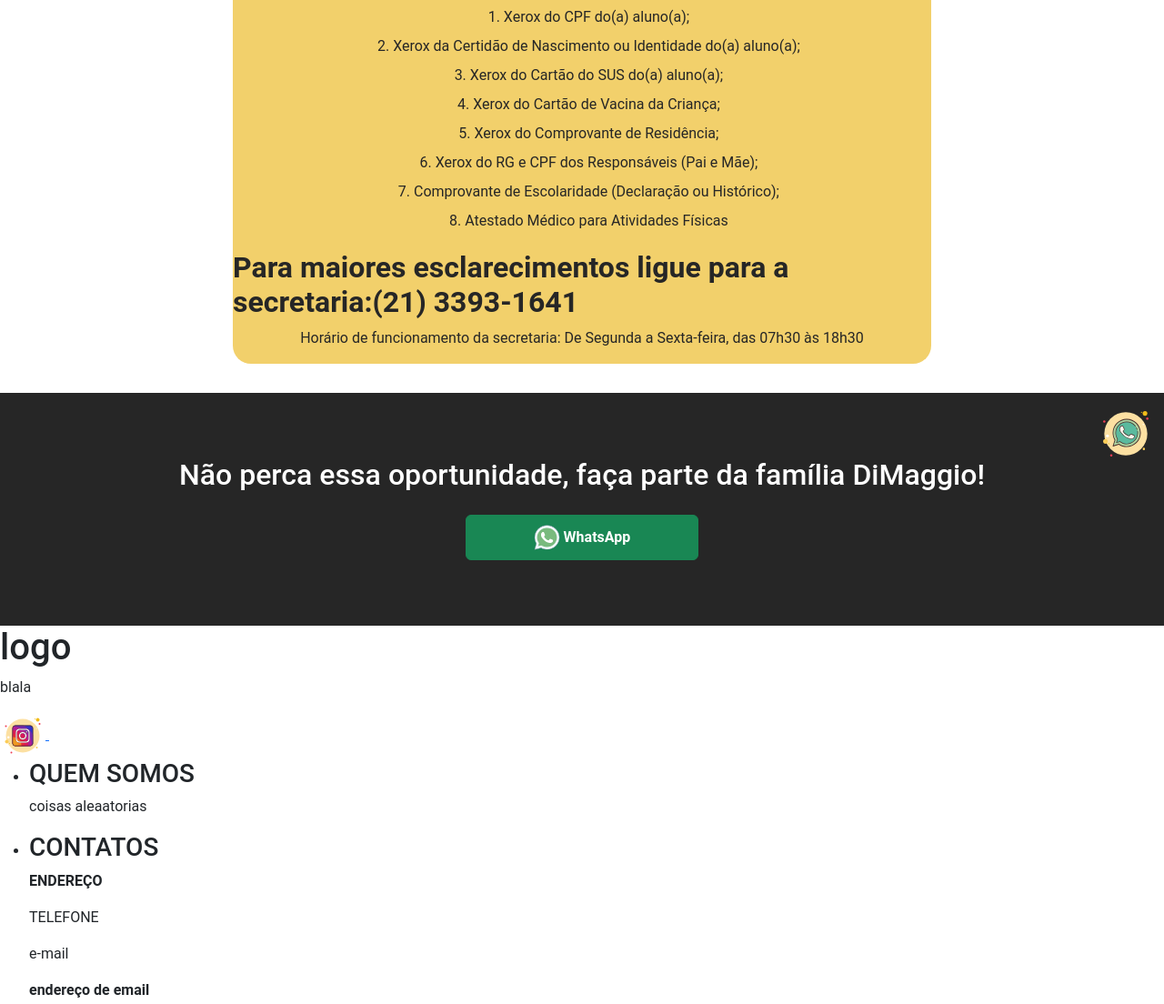
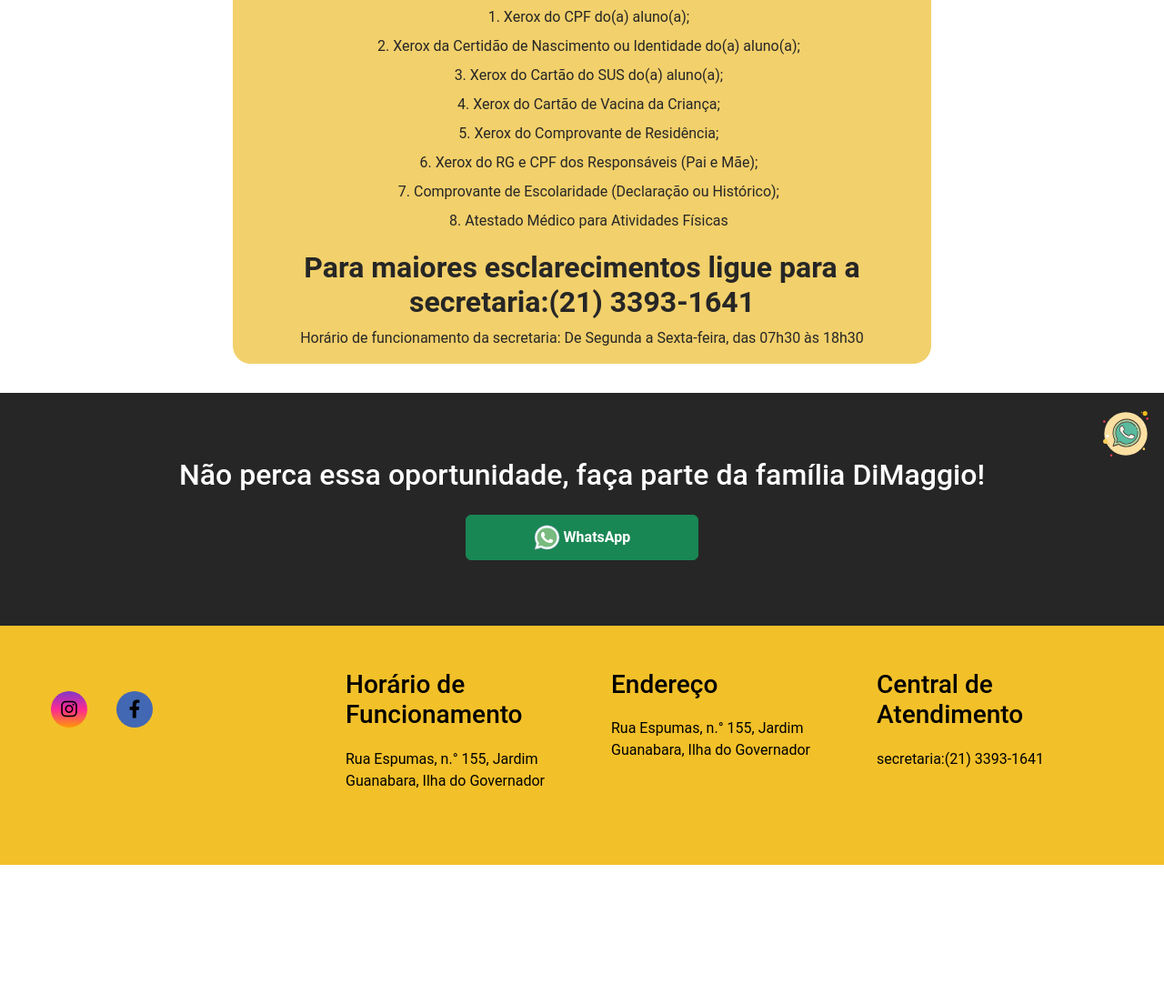
Before and after one commit to Wellington-lopes/DiMaggio, a plain HTML site: page matricula.html in a window 1280 px wide. Shown: the part 281-1385 px from the top of the page at 91% size. After the commit the page ends 1232 px from the top, so only its background shows below. Drawn offline with nearby package versions, Linux system fonts and the light colour scheme.

Commit message:
Add files via upload

```diff
--- a/matricula.html
+++ b/matricula.html
@@ -6,6 +6,8 @@
   <title>Matrícula</title>
   <link rel="stylesheet" href="./style/matricula.css">
   <link rel="shortcut icon" href="./assets/logo.png" type="image/x-icon">
+  <link rel="stylesheet" href="https://cdnjs.cloudflare.com/ajax/libs/font-awesome/6.2.1/css/all.min.css" integrity="sha512-MV7K8+y+gLIBoVD59lQIYicR65iaqukzvf/nwasF0nqhPay5w/9lJmVM2hMDcnK1OnMGCdVK+iQrJ7lzPJQd1w==" crossorigin="anonymous" referrerpolicy="no-referrer" />
+
   <link href="https://cdn.jsdelivr.net/npm/bootstrap@5.3.2/dist/css/bootstrap.min.css" rel="stylesheet" integrity="sha384-T3c6CoIi6uLrA9TneNEoa7RxnatzjcDSCmG1MXxSR1GAsXEV/Dwwykc2MPK8M2HN" crossorigin="anonymous">
 </head>
 
@@ -17,7 +19,7 @@
       <a class="ahover" href="./index.html"><p>Segmentos</p></a>
       <a class="ahover" href=""><p>Sobre</p></a>
       <a class="ahover" href="./matricula.html"><p>Matrícula</p></a>
-      <a class="ahover" href=""><p>Contato</p></a>
+      <a class="ahover" href="#footer_content"><p>Contato</p></a>
 
     </div>
   </header>
@@ -37,7 +39,7 @@
 
       </ol>
 
-        <div id="secretaria">
+        <div id="infos">
 
           <h2><b>Para maiores esclarecimentos ligue para a secretaria:(21) 3393-1641</b></h2>
           <p>Horário de funcionamento da secretaria: De Segunda a Sexta-feira, das 07h30 às 18h30</p>
@@ -67,43 +69,50 @@
   <footer>
     <div id="footer_content">
       <div id="footer_contacts">
-        <h1>logo</h1>
-        <p>blala</p>
 
-        <div id="social_media">
-          <a href="#" class="footer_link" id="instagram">
-            <img src="assets/icons-instagram.svg" alt="instagram">
+
+          <div id="footer_social_media">
+              <a href="https://www.instagram.com/cedimaggio/" class="footer-link" id="instagram">
+                  <i class="fa-brands fa-instagram"></i>
               </a>
 
-          <a href="#" class="footer_link" id="facebook">
-            <img src="assets/icons-facebook.svg" alt="">
+              <a href="https://www.facebook.com/dimaggiocentroeducacional" class="footer-link" id="facebook">
+                  <i class="fa-brands fa-facebook-f"></i>
               </a>
+
+
           </div>
       </div>
+
       <ul class="footer-list">
           <li>
-          <h3>QUEM SOMOS</h3>
-          <p>coisas aleaatorias</p>
+              <h3>Horário de Funcionamento</h3>
+          </li>
+          <li>
+              <p>Rua Espumas, n.° 155, Jardim Guanabara, Ilha do Governador
+              </p>
           </li>
 
       </ul>
-
       <ul class="footer-list">
         <li>
-          <h3>CONTATOS </h3>
-          <p><B>ENDEREÇO</B></p>
-          <P>TELEFONE</P>
-          <P>e-mail</P>
-          <p><b>endereço de email</b></p>
+            <h3>Endereço</h3>
+        </li>
+        <li>
+            <p>Rua Espumas, n.° 155, Jardim Guanabara, Ilha do Governador
+            </p>
         </li>
 
     </ul>
+      <ul class="footer-list">
+          <li>
+              <h3>Central de Atendimento</h3>
+          </li>
+          <li>
+              <p> secretaria:(21) 3393-1641</p>
+          </li>
 
-
-
-
-
-
+      </ul>
 
 
     </div>
--- a/style/matricula.css
+++ b/style/matricula.css
@@ -162,6 +162,79 @@ a {
 }
 
 
+footer {
+  width: 100%;
+  color: var(--color-black);
+}
+
+.footer-link {
+  text-decoration: none;
+}
+
+#footer_content {
+  background-color: var(--color-secondary);
+  display: grid;
+  grid-template-columns: repeat(4, 1fr);
+  padding: 3rem 3.5rem;
+}
+
+#footer_contacts h1 {
+  margin-bottom: 0.75rem;
+}
+
+#footer_social_media {
+  display: flex;
+  gap: 2rem;
+  margin-top: 1.5rem;
+}
+
+#footer_social_media .footer-link {
+  display: flex;
+  align-items: center;
+  justify-content: center;
+  height: 2.5rem;
+  width: 2.5rem;
+  color: var(--color-neutral-40);
+  border-radius: 50%;
+  transition: all 0.4s;
+}
+
+#footer_social_media .footer-link i {
+  font-size: 1.25rem;
+}
+
+#footer_social_media .footer-link:hover {
+  opacity: 0.8;
+}
+
+#instagram {
+  background: linear-gradient(#7f37c9, #ff2992, #ff9807);
+}
+
+#facebook {
+  background-color: #4267b3;
+}
+
+#whatsapp {
+  background-color: #25d366;
+}
+
+.footer-list {
+  display: flex;
+  flex-direction: column;
+  gap: 0.75rem;
+  list-style: none;
+}
+
+.footer-list .footer-link {
+  color: var(--color-neutral-30);
+  transition: all 0.4s;
+}
+
+.footer-list .footer-link:hover {
+  color: #7f37c9;
+}
+
 
 
 
@@ -187,10 +260,14 @@ ol {
   line-height: 2rem;
 }
 
-#secretaria {
+#infos {
   display: flex;
   align-items: center;
+  justify-content: center;
   flex-direction: column;
+}
+#doc #infos h2 {
+  text-align: center;
 }
 
 .button-contato{
--- a/style/style.css
+++ b/style/style.css
@@ -254,11 +254,9 @@ h1 {
 }
 
 
-
 footer {
-  margin-top: 1px;
   width: 100%;
-  color: var(--color-white);
+  color: var(--color-black);
 }
 
 .footer-link {
@@ -268,37 +266,49 @@ footer {
 #footer_content {
   background-color: var(--color-secondary);
   display: grid;
-  grid-template-columns: repeat(3, 1fr);
+  grid-template-columns: repeat(4, 1fr);
   padding: 3rem 3.5rem;
 }
 
-#footer_content {
+#footer_contacts h1 {
   margin-bottom: 0.75rem;
 }
 
-#social_media {
+#footer_social_media {
   display: flex;
   gap: 2rem;
   margin-top: 1.5rem;
-
 }
 
-#social_media .footer-link {
+#footer_social_media .footer-link {
   display: flex;
   align-items: center;
   justify-content: center;
   height: 2.5rem;
   width: 2.5rem;
+  color: var(--color-neutral-40);
   border-radius: 50%;
-  transition: all 0.5s;
+  transition: all 0.4s;
 }
 
-#social_media .footer-link i {
+#footer_social_media .footer-link i {
   font-size: 1.25rem;
 }
 
-#social_media .footer-link:hover {
+#footer_social_media .footer-link:hover {
   opacity: 0.8;
+}
+
+#instagram {
+  background: linear-gradient(#7f37c9, #ff2992, #ff9807);
+}
+
+#facebook {
+  background-color: #4267b3;
+}
+
+#whatsapp {
+  background-color: #25d366;
 }
 
 .footer-list {
```
Also changed, not shown: index.html (+31 -21 lines). Lines whose indentation alone changed are shown as unchanged.
